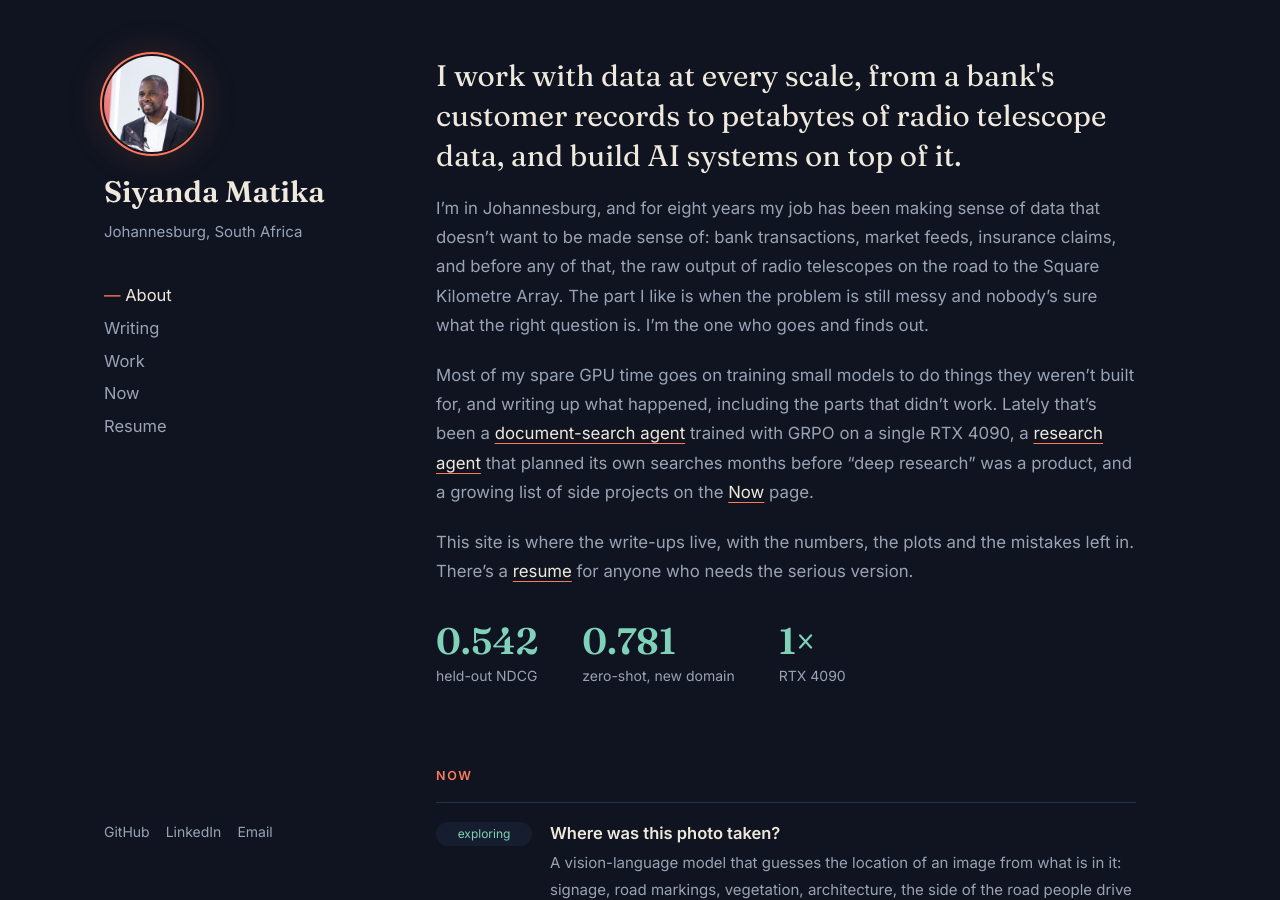
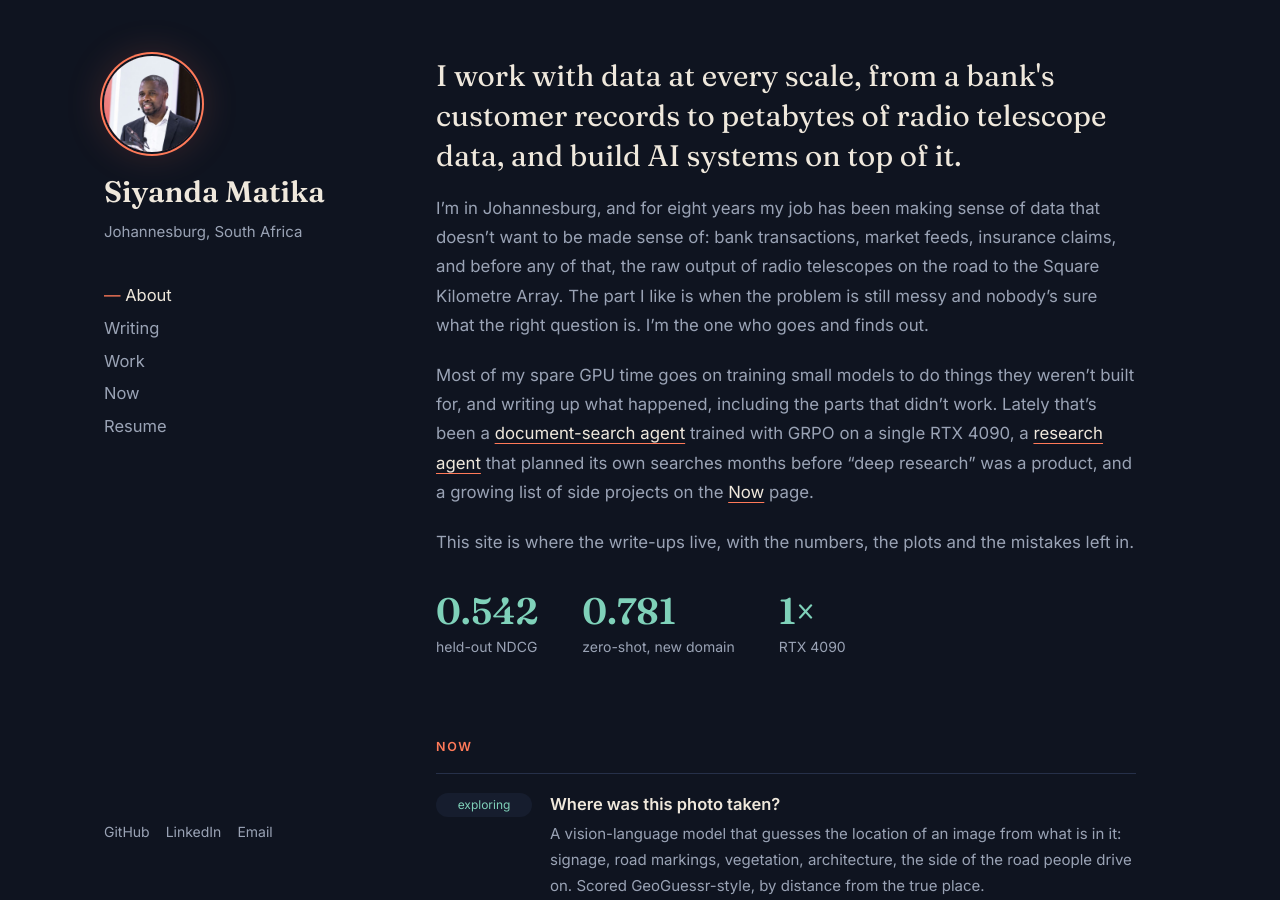
Before and after one commit to matikasiyanda/matikasiyanda.github.io, a Jekyll site: the page built from index.html, in a window 1280 px wide and 900 px high. Built offline with Jekyll 4.4.1, drawn with Linux system fonts in a browser that asks for light colours.

Commit message:
About: drop the resume line

```diff
--- a/_includes/about.md
+++ b/_includes/about.md
@@ -15,5 +15,4 @@ that planned its own searches months before "deep research" was a product,
 and a growing list of side projects on the [Now](/now/) page.
 
 This site is where the write-ups live, with the numbers, the plots and the
-mistakes left in. There's a [resume](/resume/) for anyone who needs the
-serious version.
+mistakes left in.
```
